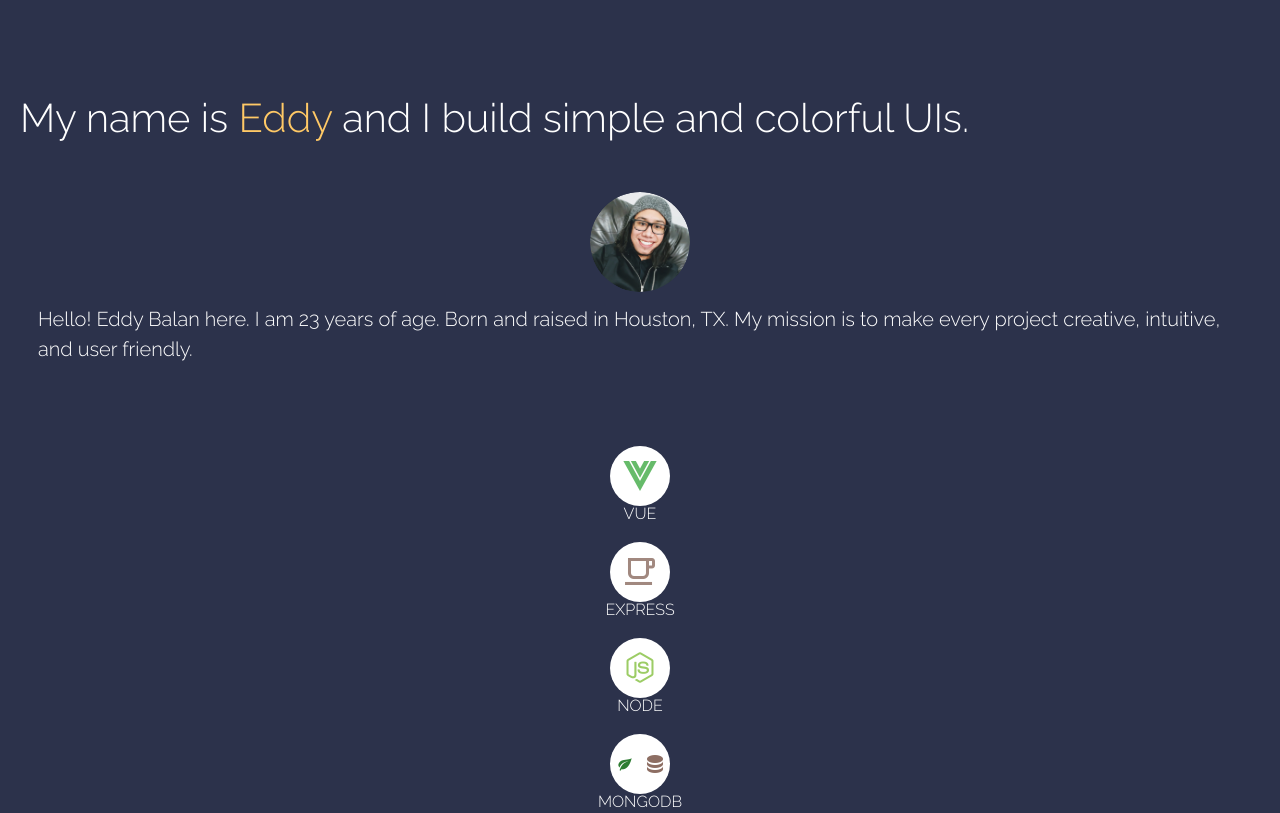
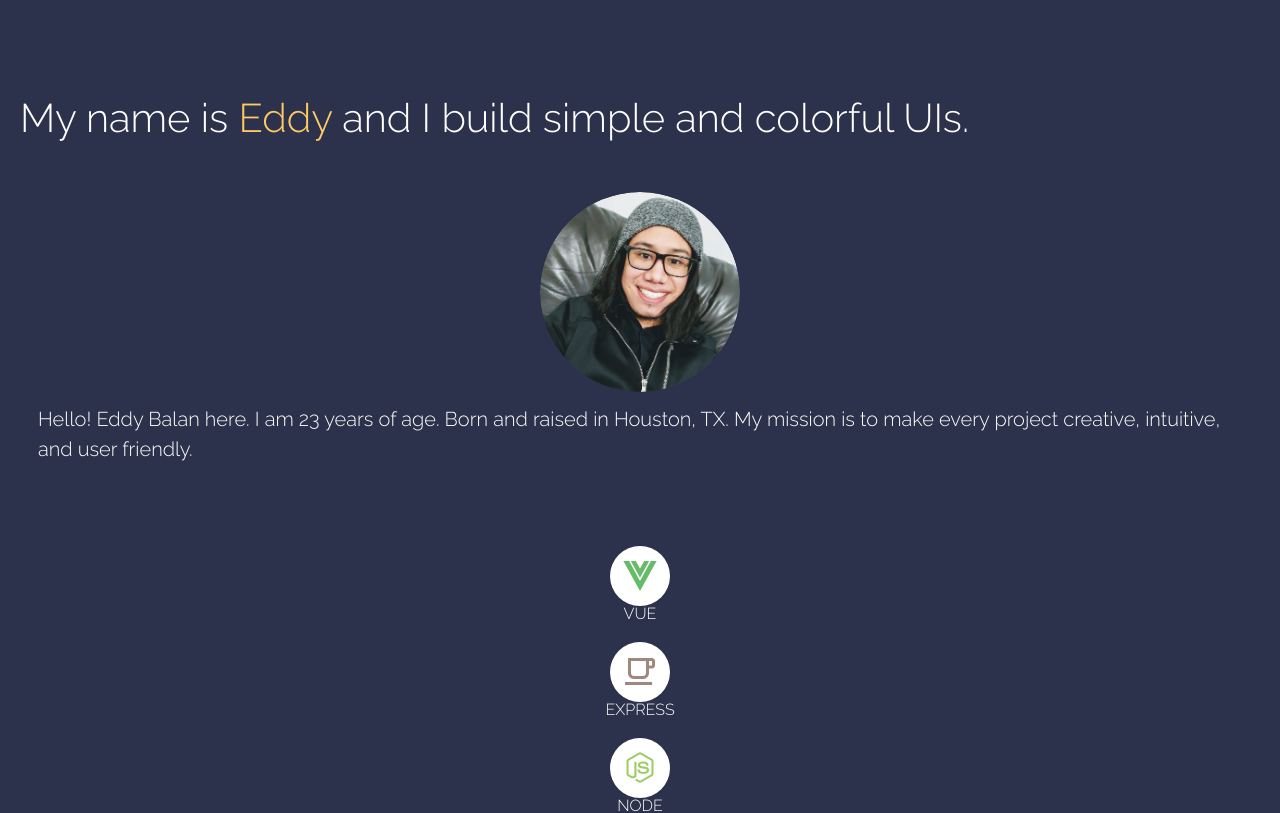
Before and after one commit to EddyScript/Portfolio, a Vue app: page / in a window 1280 px wide. Shown: the top 813 px of the page. Built offline with nearby package versions, Linux system fonts and the light colour scheme.

Commit message:
8th commit - resizing profile picture

```diff
--- a/src/App.vue
+++ b/src/App.vue
@@ -13,7 +13,7 @@
        <div id="eddyAbout" >
 
           <v-row justify="space-around">
-            <v-avatar size="100" >
+            <v-avatar size="200" >
               <img src="../public/IMG_20200101_002443.jpg">
             </v-avatar>
           </v-row>
```
